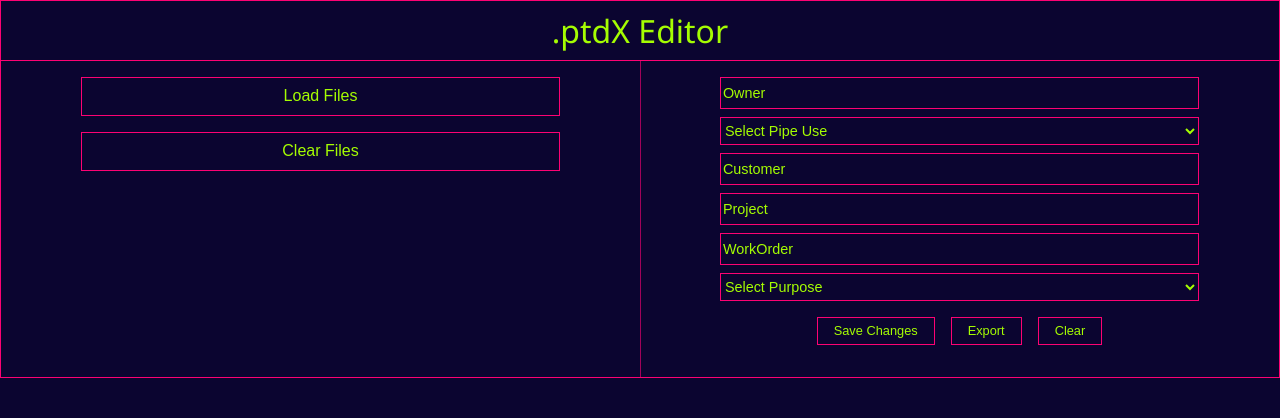
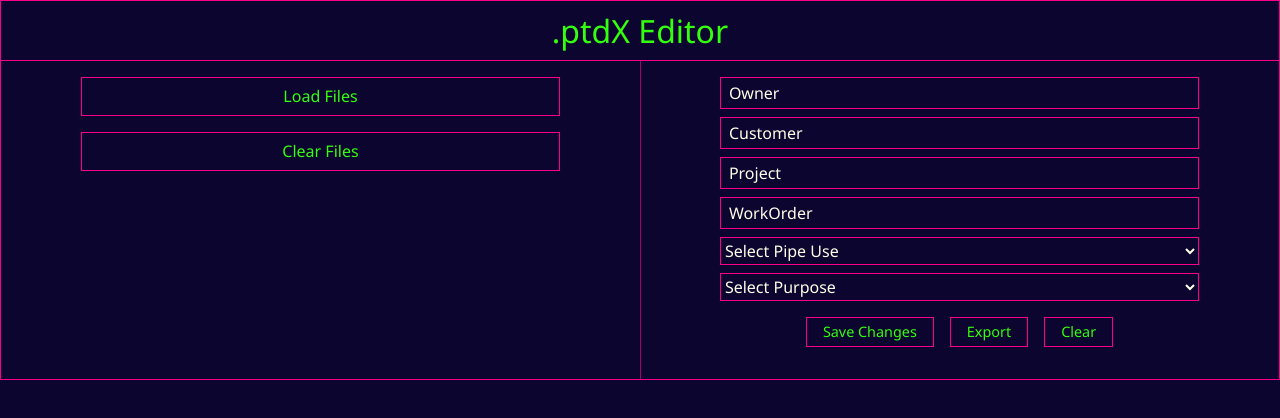
Before and after one commit to M-Rozell/ptdX-editor, a React (Vite) app in the folder frontend/: page / in a window 1280 px wide. Shown: the top 418 px of the page. Built offline with nearby package versions, Linux system fonts and the light colour scheme.

Commit message:
changed css

```diff
--- a/frontend/src/components/XMLForm.jsx
+++ b/frontend/src/components/XMLForm.jsx
@@ -3,10 +3,10 @@ import React, { useState } from "react";
 const XMLForm = ({ folderPath }) => {
   const [formData, setFormData] = useState({
     Owner: "",
-    Pipe_Use: "",
     Customer: "",
     Project: "",
     WorkOrder: "",
+    Pipe_Use: "",
     Purpose: "",
   });
 
@@ -96,10 +96,10 @@ const XMLForm = ({ folderPath }) => {
   const handleClear = () => {
     setFormData({
       Owner: "",
-      Pipe_Use: "",
       Customer: "",
       Project: "",
       Work_Order: "",
+      Pipe_Use: "",
       Purpose: "",
     });
     console.log("🧹 Form cleared!");
--- a/frontend/src/css/App.css
+++ b/frontend/src/css/App.css
@@ -18,7 +18,7 @@ body,html {
 }
 
 .ptdXHeader {
-  color: #a5fd02;
+  color: #34ff0e;
   font-family: 'Segoe UI', sans-serif;
   font-weight: 100;
   font-size: 2rem;
@@ -27,7 +27,7 @@ body,html {
   margin: 0;
   background-color: #0b0530;
   border-width: .025rem .025rem 0 .025rem ;
-  border-color: #fd0273;
+  border-color: #fa008a;
   border-style: solid;
 }
 
@@ -35,8 +35,8 @@ body,html {
 .wrapDiv {
   padding-top: 1rem;
   display: flex;
-  border: .08rem solid #fd0273;
-  background: linear-gradient(#fd0273, #fd0273) no-repeat center/.04rem 100%;
+  border: .08rem solid #fa008a;
+  background: linear-gradient(#fa008a, #fa008a) no-repeat center/.04rem 100%;
 }
 
 
@@ -47,14 +47,16 @@ body,html {
 
 
 .folderSelectionBtn {
+  font-family: 'Segoe UI', sans-serif;
+  font-weight: 100;
   display: block;
   margin: auto;
   cursor: pointer;
   width: 75%;
   padding: .5rem;
   background: #0b0530;
-  border: .025rem solid #fd0273;
-  color: #a5fd02;
+  border: .025rem solid #fa008a;
+  color: #34ff0e;
   font-size: 1rem;
   cursor: pointer;
   line-height: 1.3;
@@ -104,38 +106,50 @@ li {
   padding: 0;
 }
 
-.inputName{
+.inputName {
   text-align: center;
   margin: 0;
   padding: 0;
-  font-family: 'Segoe UI', sans-serif;
-  width: 100%;
   line-height: 1.5rem;
   margin-bottom: .5rem;
 }
 
 input {
+  padding: .5rem;
+  font-family: 'Segoe UI', sans-serif;
+  font-weight: 100;
+  font-size: 1rem;
   height: 2rem;
   width: 75%;
   background: #0b0530;
-  border: .025rem solid #fd0273;
+  border: .025rem solid #fa008a;
   box-sizing: border-box;
 }
 
 input::placeholder {
+  font-family: 'Segoe UI', sans-serif;
   font-weight: 100;
-  color: #a5fd02;
-  font-size: .9rem;
+  color: #FFFFE8;
+  font-size: 1rem;
 }
 
-select{
+select {
+  font-family: 'Segoe UI', sans-serif;
+  font-weight: 100;
   height: 1.75rem;
   width: 75%;
-  font-size: .9rem;
-  color: #a5fd02;
-  border: .025rem solid #fd0273;
+  font-size: 1rem;
+  color: #FFFFE8;
+  border: .025rem solid #fa008a;
   background-color: #0b0530;
   box-sizing: border-box;
+}
+
+option {
+  font-family: 'Segoe UI', sans-serif;
+  font-weight: 100;
+  color: #02fdd7;
+  background-color: #0b0530;
 }
 
 .bottomBtnsDiv {
@@ -145,12 +159,14 @@ select{
 }
 
 .bottomBtns {
+  font-family: 'Segoe UI', sans-serif;
+  font-weight: 100;
+  font-size: .9rem;
   margin: .5rem;
   margin-top: .5rem;
   background: #0b0530;
-  border: .025rem solid #fd0273;
-  color: #a5fd02;
-  font-size: .8rem;
+  border: .025rem solid #fa008a;
+  color: #34ff0e;
   cursor: pointer;
   line-height: 1.3;
   padding: .3rem 1rem;
```
